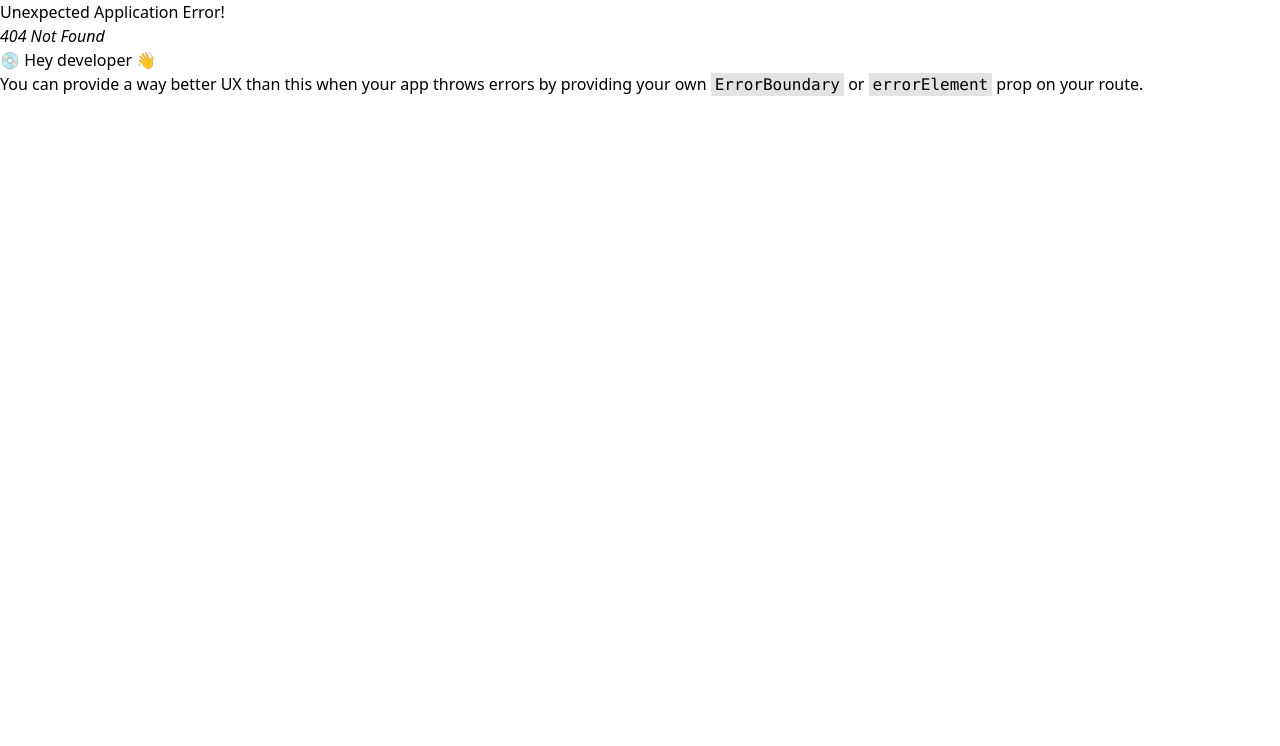
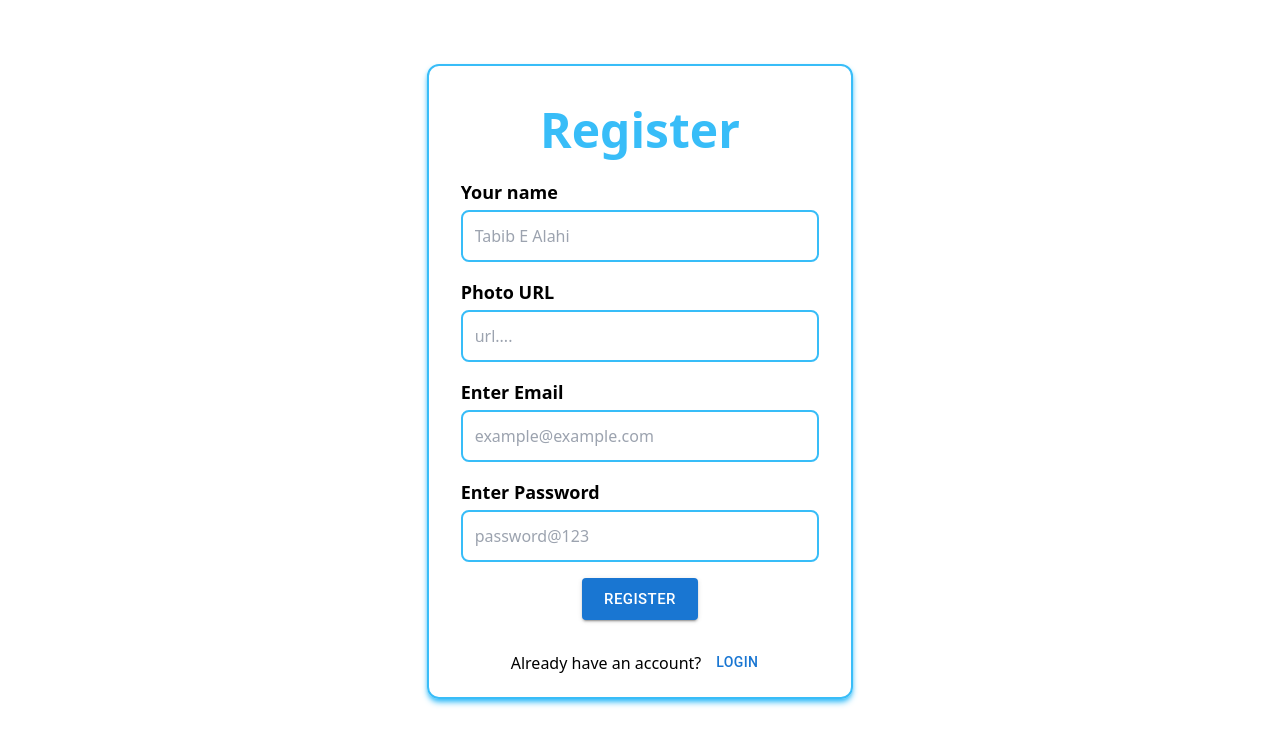
Before and after one commit to tabib-e-alahi/medical-camp-management-system-client-side, a React (Vite) app: page /register in a window 1280 px wide. Before the commit this address had no page. Shown: the top 746 px of the page. Built offline with nearby package versions, Linux system fonts and the light colour scheme.

Commit message:
login and register page added

```diff
--- a/package.json
+++ b/package.json
@@ -22,6 +22,7 @@
     "moment": "^2.29.4",
     "react": "^18.2.0",
     "react-dom": "^18.2.0",
+    "react-hook-form": "^7.48.2",
     "react-router-dom": "^6.20.0",
     "sort-by": "^1.2.0"
   },
--- a/src/Layouts/Main.jsx
+++ b/src/Layouts/Main.jsx
@@ -1,12 +1,20 @@
-import { Outlet } from "react-router-dom";
+import { Outlet, useLocation } from "react-router-dom";
 import Nav from "../SharedComponents/Nav/Nav";
 
+const Main = () => {
+  const location = useLocation();
+  console.log();
 
-const Main = () => {
   return (
     <div>
+      {location.pathname === "/login" || location.pathname === '/register' ? (
+        <Outlet></Outlet>
+      ) : (
+        <>
           <Nav></Nav>
           <Outlet></Outlet>
+        </>
+      )}
     </div>
   );
 };
--- a/src/Pages/Login/Login.jsx
+++ b/src/Pages/Login/Login.jsx
@@ -1,11 +1,51 @@
-
+import { Button } from "@mui/material";
+import { Link } from "react-router-dom";
 
 const Login = () => {
-    return (
-        <div>
-            <h1>This is login page</h1>
+  return (
+    <div className="mt-24 w-1/3 mx-auto p-4 rounded-xl border-2 border-sky-400 shadow-md shadow-sky-400">
+      <h1 className="text-center text-5xl font-bold my-10 text-sky-400">
+        Log In
+      </h1>
+      <form className="mb-6 px-4">
+        <div className="flex flex-col gap-10 ">
+          <div className="flex flex-col gap-1">
+            <label htmlFor="" className="font-semibold text-lg">
+              Enter Email
+            </label>
+            <input
+              type="text"
+              className="border-2 border-sky-400 p-3 rounded-lg"
+              placeholder="example@example.com"
+            />
+          </div>
+
+          <div className="flex flex-col gap-1">
+            <label htmlFor="" className="font-semibold text-lg">
+              Enter Password
+            </label>
+            <input
+              type="password"
+              className="border-2 border-sky-400 p-3 rounded-lg"
+              placeholder="password@123"
+            />
+          </div>
+
+          <div className="w-1/3 mx-auto text-center">
+            <Button variant="contained" size="large" className="">
+              Login
+            </Button>
+          </div>
         </div>
-    );
+      </form>
+      <div className="flex justify-center items-center gap-1">
+        <p className="font-medium">New Here?</p>
+        <Link to="/register">
+          <Button>Register</Button>
+        </Link>
+      </div>
+    </div>
+  );
 };
 
 export default Login;
--- /dev/null
+++ b/src/Pages/Register/Register.jsx
@@ -0,0 +1,115 @@
+import { Button } from "@mui/material";
+import { useForm } from "react-hook-form";
+import { Link } from "react-router-dom";
+
+const Register = () => {
+  const {
+    register,
+    handleSubmit,
+    reset,
+    formState: { errors },
+  } = useForm();
+  const onSubmit = (data) => {
+    console.log(data);
+  };
+  return (
+    <div className="mt-16 w-1/3 mb-10 mx-auto p-4 rounded-xl border-2 border-sky-400 shadow-md shadow-sky-400">
+      <h1 className="text-center text-5xl font-bold my-6 text-sky-400">
+        Register
+      </h1>
+      <form className="mb-6 px-4" onSubmit={handleSubmit(onSubmit)}>
+        {/* Personal Information================== */}
+        <div className="flex flex-col gap-4 ">
+          <div className="flex flex-col gap-1">
+            <label htmlFor="" className="font-semibold text-lg">
+              Your name
+            </label>
+            <input
+              {...register("name", { required: true })}
+              type="text"
+              className="border-2 border-sky-400 p-3 rounded-lg"
+              placeholder="Tabib E Alahi"
+            />
+            {errors.name && (
+              <span className="text-red-500">This field is required</span>
+            )}
+          </div>
+
+          <div className="flex flex-col gap-1">
+            <label htmlFor="" className="font-semibold text-lg">
+              Photo URL
+            </label>
+            <input
+              {...register("photoURL", { required: true })}
+              type="text"
+              className="border-2 border-sky-400 p-3 rounded-lg"
+              placeholder="url...."
+            />
+            {errors.photoURL && (
+              <span className="text-red-500">This field is required</span>
+            )}
+          </div>
+
+          <div className="flex flex-col gap-1">
+            <label htmlFor="" className="font-semibold text-lg">
+              Enter Email
+            </label>
+            <input
+              {...register("email", { required: true })}
+              type="email"
+              className="border-2 border-sky-400 p-3 rounded-lg"
+              placeholder="example@example.com"
+            />
+            {errors.email && (
+              <span className="text-red-500">This field is required</span>
+            )}
+          </div>
+
+          <div className="flex flex-col gap-1">
+            <label htmlFor="" className="font-semibold text-lg">
+              Enter Password
+            </label>
+            <input
+              {...register("password", {
+                required: true,
+                minLength: 6,
+                maxLength: 20,
+              })}
+              type="password"
+              className="border-2 border-sky-400 p-3 rounded-lg"
+              placeholder="password@123"
+            />
+            {errors.password?.type === "required" && (
+              <p role="alert" className="text-red-500">
+                Password is required
+              </p>
+            )}
+            {errors.password?.type === "minLength" && (
+              <p role="alert" className="text-red-500">
+                Password must be 6 characters minimum
+              </p>
+            )}
+            {errors.password?.type === "maxLength" && (
+              <p role="alert" className="text-red-500">
+                Password must be less that 20 characters minimum
+              </p>
+            )}
+          </div>
+          <div className="w-1/3 mx-auto text-center">
+            <Button type="submit" variant="contained" size="large" className="">
+              Register
+            </Button>
+          </div>
+        </div>
+      </form>
+      <div className="flex justify-center items-center gap-1">
+        <p className="font-medium">Already have an account?</p>
+        <Link to="/login">
+          <Button>Login</Button>
+        </Link>
+      </div>
+    </div>
+  );
+};
+
+export default Register;
```
Also changed, not shown: src/Routes/Routes.jsx (+6 -1 lines), 1 other file (tests, documents, lock files or other folders). Lines whose indentation alone changed are shown as unchanged.
